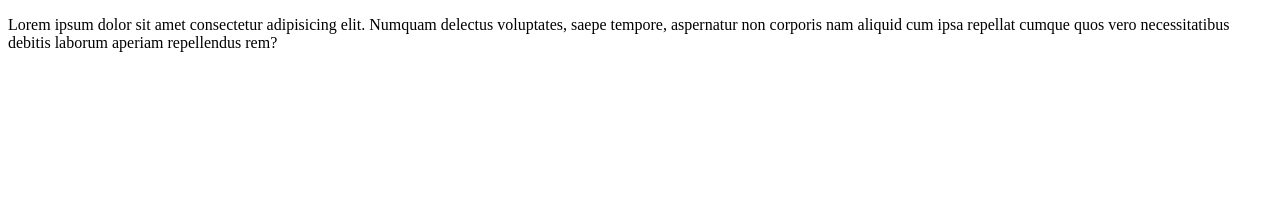
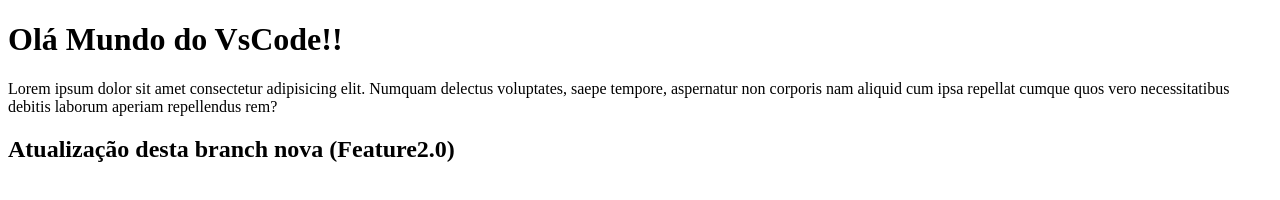
Before and after one commit to elistmas/Teste_VsCode1503, a plain HTML site: page Index.html in a window 1280 px wide. Drawn offline with Linux system fonts and the light colour scheme.

Commit message:
Ajustando para Origem

```diff
--- a/Index.html
+++ b/Index.html
@@ -7,6 +7,8 @@
     <title>Document</title>
 </head>
 <body>
+    <h1>Olá Mundo do VsCode!!</h1>
     <p>Lorem ipsum dolor sit amet consectetur adipisicing elit. Numquam delectus voluptates, saepe tempore, aspernatur non corporis nam aliquid cum ipsa repellat cumque quos vero necessitatibus debitis laborum aperiam repellendus rem?</p>
+    <h2>Atualização desta branch nova (Feature2.0)</h2>
 </body>
 </html>
```
